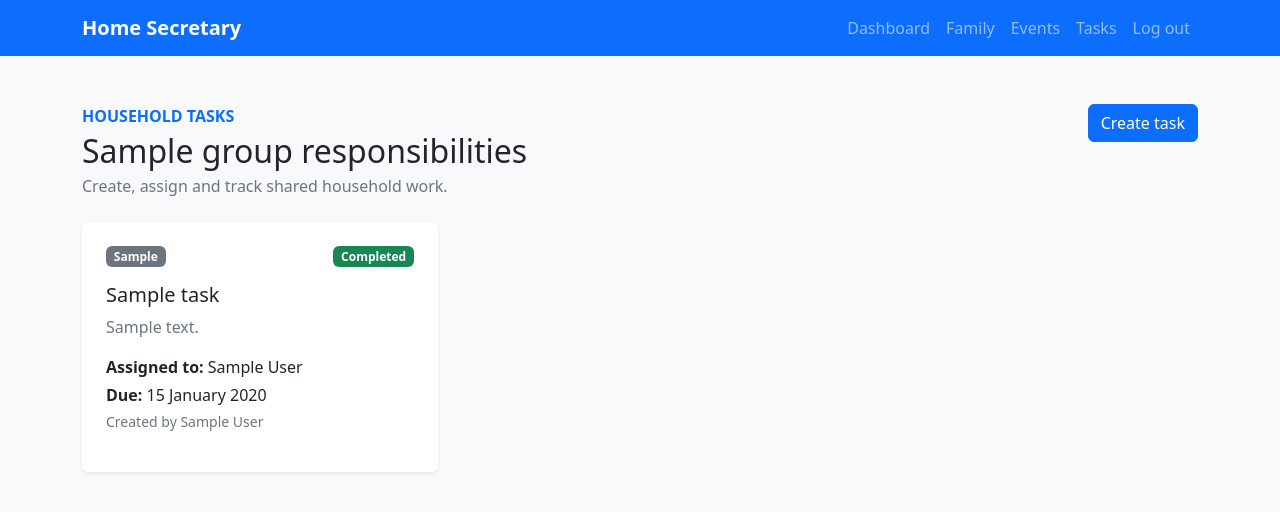
After one commit to bernigoche-hue/home-secretary, a Flask app: page /tasks in a window 1280 px wide. The commit adds this page. Shown: the top 512 px of the page. Run offline with Flask 3, Linux system fonts and the light colour scheme; a user stored in the database is signed in; tables that the repository leaves empty hold one stand-in row (values such as "Sample post").

Commit message:
Implement household task creation assignment and tracking

```diff
--- a/app/routes.py
+++ b/app/routes.py
@@ -1,6 +1,6 @@
 import secrets
 import string
-from datetime import date
+from datetime import date, datetime
 
 from flask import Blueprint, flash, redirect, render_template, url_for
 from flask_login import current_user, login_required, login_user, logout_user
@@ -12,8 +12,9 @@ from app.forms import (
     JoinFamilyGroupForm,
     LoginForm,
     RegistrationForm,
+    TaskForm,
 )
-from app.models import Event, FamilyGroup, User
+from app.models import Event, FamilyGroup, Task, User
 
 
 main = Blueprint("main", __name__)
@@ -102,6 +103,7 @@ def login():
 @login_required
 def dashboard():
     upcoming_events = []
+    outstanding_tasks = []
 
     if current_user.family_group_id is not None:
         upcoming_events = (
@@ -116,9 +118,21 @@ def dashboard():
             .all()
         )
 
+        outstanding_tasks = (
+            Task.query
+            .filter(
+                Task.family_group_id == current_user.family_group_id,
+                Task.status != "completed",
+            )
+            .order_by(Task.due_date.asc())
+            .limit(5)
+            .all()
+        )
+
     return render_template(
         "dashboard.html",
         upcoming_events=upcoming_events,
+        outstanding_tasks=outstanding_tasks,
     )
 
 
@@ -271,7 +285,130 @@ def create_event():
 
     return render_template("create_event.html", form=form)
 
+@main.route("/tasks")
+@login_required
+def tasks():
+    """Display household tasks for the user's family group."""
+    if current_user.family_group_id is None:
+        flash(
+            "Create or join a family group before managing tasks.",
+            "warning",
+        )
+        return redirect(url_for("main.dashboard"))
 
+    family_tasks = (
+        Task.query
+        .filter_by(family_group_id=current_user.family_group_id)
+        .order_by(Task.status.asc(), Task.due_date.asc())
+        .all()
+    )
+
+    return render_template(
+        "tasks.html",
+        tasks=family_tasks,
+    )
+
+
+@main.route("/tasks/create", methods=["GET", "POST"])
+@login_required
+def create_task():
+    """Create and assign a household task."""
+    if current_user.family_group_id is None:
+        flash(
+            "Create or join a family group before creating tasks.",
+            "warning",
+        )
+        return redirect(url_for("main.dashboard"))
+
+    form = TaskForm()
+
+    family_members = (
+        User.query
+        .filter_by(family_group_id=current_user.family_group_id)
+        .order_by(User.full_name.asc())
+        .all()
+    )
+
+    form.assigned_to.choices = [
+        (member.id, member.full_name)
+        for member in family_members
+    ]
+
+    if form.validate_on_submit():
+        assignee = db.session.get(User, form.assigned_to.data)
+
+        if (
+            assignee is None
+            or assignee.family_group_id != current_user.family_group_id
+        ):
+            flash(
+                "The selected assignee is not a member of your family group.",
+                "danger",
+            )
+            return render_template("create_task.html", form=form)
+
+        task = Task(
+            title=form.title.data.strip(),
+            description=(
+                form.description.data.strip()
+                if form.description.data
+                else None
+            ),
+            due_date=form.due_date.data,
+            priority=form.priority.data,
+            status="pending",
+            family_group_id=current_user.family_group_id,
+            created_by_id=current_user.id,
+            assigned_to_id=assignee.id,
+        )
+
+        db.session.add(task)
+        db.session.commit()
+
+        flash(
+            f"{task.title} was created and assigned to "
+            f"{assignee.full_name}.",
+            "success",
+        )
+        return redirect(url_for("main.tasks"))
+
+    return render_template("create_task.html", form=form)
+
+
+@main.route("/tasks/<int:task_id>/status/<string:new_status>", methods=["POST"])
+@login_required
+def update_task_status(task_id: int, new_status: str):
+    """Update a task through its controlled status lifecycle."""
+    allowed_statuses = {"pending", "in_progress", "completed"}
+
+    if new_status not in allowed_statuses:
+        flash("The requested task status is invalid.", "danger")
+        return redirect(url_for("main.tasks"))
+
+    task = db.session.get(Task, task_id)
+
+    if (
+        task is None
+        or task.family_group_id != current_user.family_group_id
+    ):
+        flash("The task could not be found.", "danger")
+        return redirect(url_for("main.tasks"))
+
+    task.status = new_status
+
+    if new_status == "completed":
+        task.completed_at = datetime.utcnow()
+    else:
+        task.completed_at = None
+
+    db.session.commit()
+
+    flash(
+        f"{task.title} is now marked as "
+        f"{new_status.replace('_', ' ')}.",
+        "success",
+    )
+    return redirect(url_for("main.tasks"))
 @main.route("/logout")
 @login_required
 def logout():
--- a/app/templates/base.html
+++ b/app/templates/base.html
@@ -77,6 +77,14 @@
                                 Events
                             </a>
                         </li>
+                        <li class="nav-item">
+    <a
+        class="nav-link"
+        href="{{ url_for('main.tasks') }}"
+    >
+        Tasks
+    </a>
+</li>
 
                     {% endif %}
 
--- /dev/null
+++ b/app/templates/tasks.html
@@ -0,0 +1,139 @@
+{% extends "base.html" %}
+
+{% block title %}Household Tasks | Home Secretary{% endblock %}
+
+{% block content %}
+<div class="d-flex justify-content-between align-items-start mb-4">
+    <div>
+        <p class="text-primary fw-semibold mb-1">
+            HOUSEHOLD TASKS
+        </p>
+
+        <h1 class="h2 mb-1">
+            {{ current_user.family_group.name }} responsibilities
+        </h1>
+
+        <p class="text-secondary mb-0">
+            Create, assign and track shared household work.
+        </p>
+    </div>
+
+    <a
+        class="btn btn-primary"
+        href="{{ url_for('main.create_task') }}"
+    >
+        Create task
+    </a>
+</div>
+
+{% if tasks %}
+    <div class="row g-4">
+        {% for task in tasks %}
+            <div class="col-md-6 col-xl-4">
+                <div class="card border-0 shadow-sm h-100">
+                    <div class="card-body p-4">
+
+                        <div class="d-flex justify-content-between mb-3">
+                            <span class="badge
+                                {% if task.priority == 'high' %}
+                                    text-bg-danger
+                                {% elif task.priority == 'medium' %}
+                                    text-bg-warning
+                                {% else %}
+                                    text-bg-secondary
+                                {% endif %}
+                            ">
+                                {{ task.priority|title }}
+                            </span>
+
+                            <span class="badge
+                                {% if task.status == 'completed' %}
+                                    text-bg-success
+                                {% elif task.status == 'in_progress' %}
+                                    text-bg-primary
+                                {% else %}
+                                    text-bg-light
+                                {% endif %}
+                            ">
+                                {{ task.status.replace('_', ' ')|title }}
+                            </span>
+                        </div>
+
+                        <h2 class="h5">{{ task.title }}</h2>
+
+                        {% if task.description %}
+                            <p class="text-secondary">
+                                {{ task.description }}
+                            </p>
+                        {% endif %}
+
+                        <p class="mb-1">
+                            <strong>Assigned to:</strong>
+                            {{ task.assignee.full_name }}
+                        </p>
+
+                        <p class="mb-1">
+                            <strong>Due:</strong>
+                            {{ task.due_date.strftime("%d %B %Y") }}
+                        </p>
+
+                        <p class="small text-secondary mb-3">
+                            Created by {{ task.creator.full_name }}
+                        </p>
+
+                        <div class="d-flex flex-wrap gap-2">
+                            {% if task.status == "pending" %}
+                                <form
+                                    method="POST"
+                                    action="{{ url_for(
+                                        'main.update_task_status',
+                                        task_id=task.id,
+                                        new_status='in_progress'
+                                    ) }}"
+                                >
+                                    <button class="btn btn-sm btn-outline-primary">
+                                        Start task
+                                    </button>
+                                </form>
+                            {% endif %}
+
+                            {% if task.status != "completed" %}
+                                <form
+                                    method="POST"
+                                    action="{{ url_for(
+                                        'main.update_task_status',
+                                        task_id=task.id,
+                                        new_status='completed'
+                                    ) }}"
+                                >
+                                    <button class="btn btn-sm btn-success">
+                                        Mark completed
+                                    </button>
+                                </form>
+                            {% endif %}
+                        </div>
+
+                    </div>
+                </div>
+            </div>
+        {% endfor %}
+    </div>
+{% else %}
+    <div class="card border-0 shadow-sm">
+        <div class="card-body p-5 text-center">
+            <h2 class="h4">No household tasks yet</h2>
+
+            <p class="text-secondary">
+                Create the first responsibility for your family.
+            </p>
+
+            <a
+                class="btn btn-primary"
+                href="{{ url_for('main.create_task') }}"
+            >
+                Create first task
+            </a>
+        </div>
+    </div>
+{% endif %}
+{% endblock %}
```
Also changed, not shown: app/forms.py (+38 -22 lines), app/models.py (+97 -30 lines), app/templates/create_task.html (added, +81 -0 lines), app/templates/dashboard.html (+15 -0 lines).
